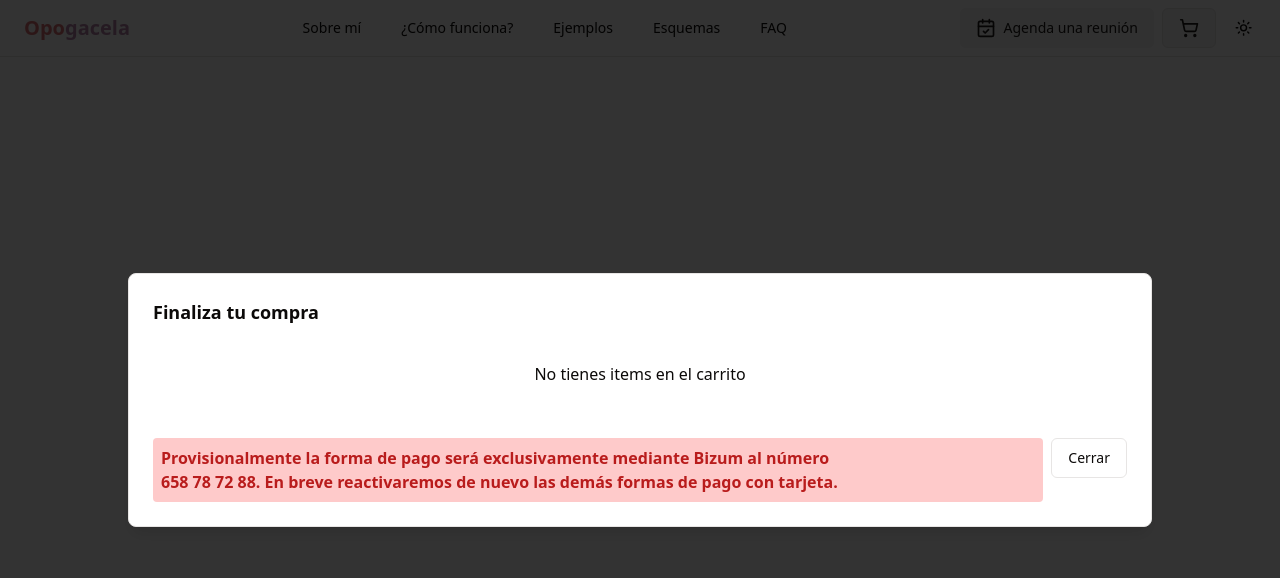
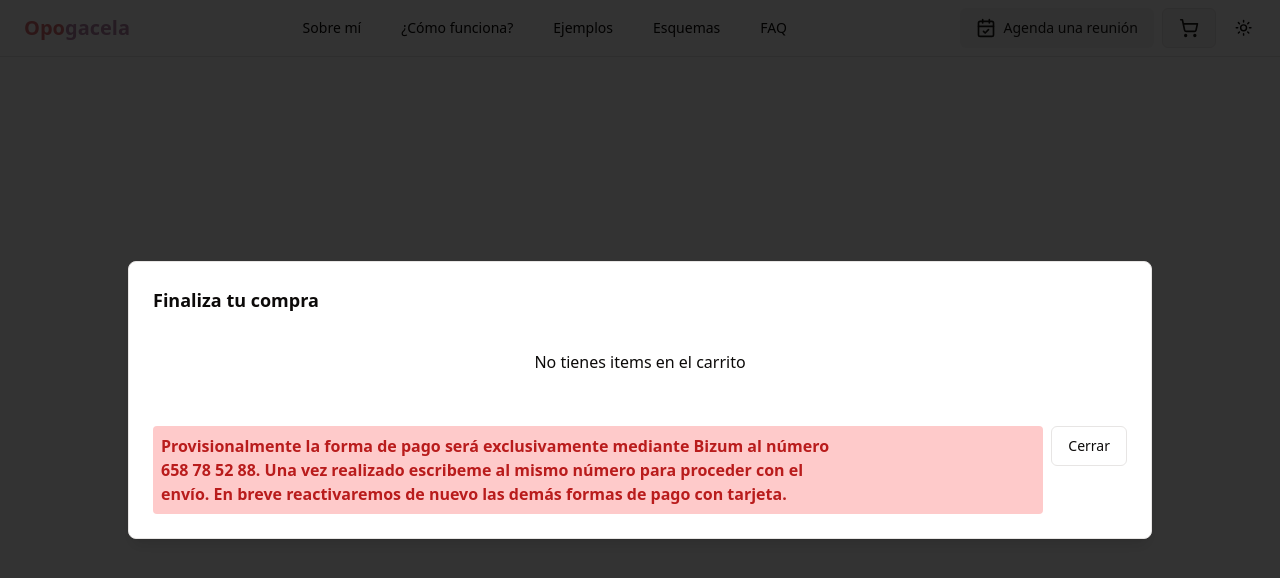
Before and after one commit to borjamrd/opogacela-shadcn, a Next.js app: page /thank-you in a window 1280 px wide. Both pictures are taken after a click on the button 1188 px from the left and 28 px from the top of the page. Shown: the top 578 px of the page. Built offline with nearby package versions, Linux system fonts and the light colour scheme.

Commit message:
hide paymen options

```diff
--- a/src/components/Cart.tsx
+++ b/src/components/Cart.tsx
@@ -94,7 +94,8 @@ export default function Cart() {
         <AlertDialogFooter>
           <div className="p-2 rounded-sm bg-red-200 text-red-700 font-bold text-balance">
             Provisionalmente la forma de pago será exclusivamente mediante Bizum
-            al número 658 78 72 88. En breve reactivaremos de nuevo las demás
+            al número 658 78 52 88. Una vez realizado escribeme al mismo número para proceder con el envío.
+             En breve reactivaremos de nuevo las demás
             formas de pago con tarjeta.
           </div>
           <AlertDialogCancel>Cerrar</AlertDialogCancel>
```
